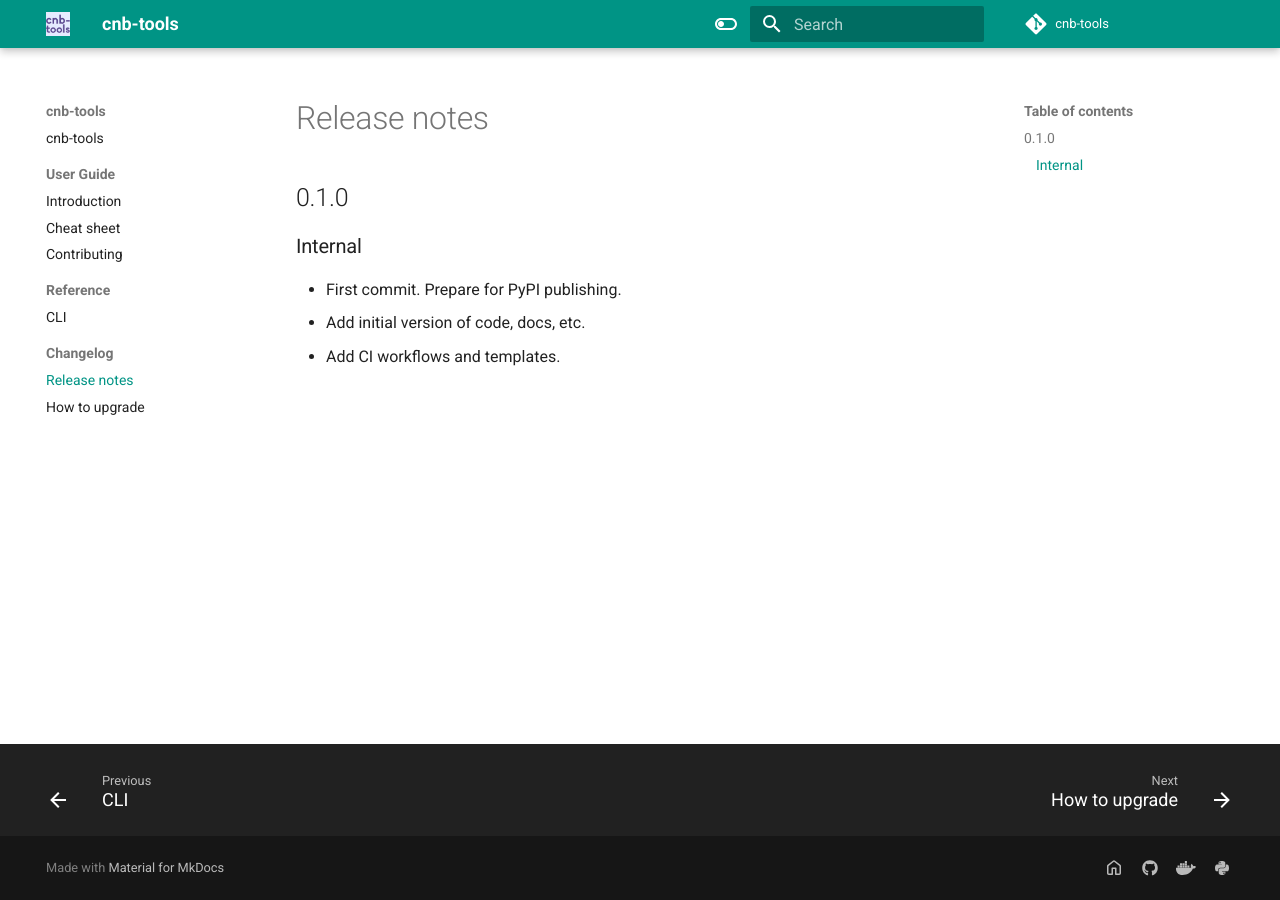
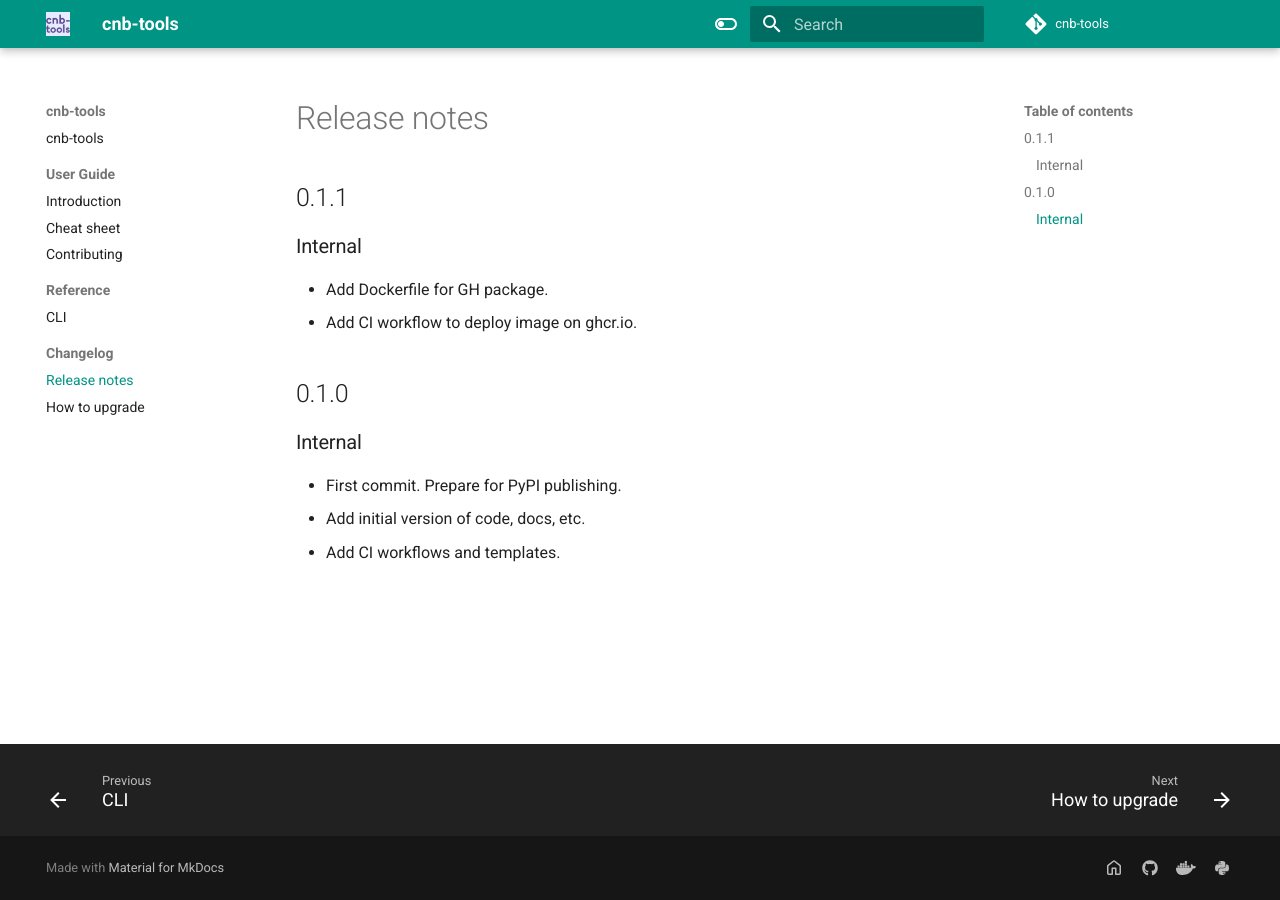
Before and after one commit to Sage-Bionetworks-Challenges/cnb-tools, an MkDocs documentation site: the page built from docs/changelog/release-notes.md, in a window 1280 px wide. Built offline with MkDocs 1.6.1 and Material for MkDocs 9.7.7, drawn with Linux system fonts in a browser that asks for light colours; comment, search, counter and statistics services are not loaded.

Commit message:
[prep] v0.1.1 release (#9)
* add dockerignore

* update version

* add changelog

* update ci workflow

```diff
--- a/docs/changelog/release-notes.md
+++ b/docs/changelog/release-notes.md
@@ -1,3 +1,9 @@
+## 0.1.1
+
+### Internal
+* Add Dockerfile for GH package.
+* Add CI workflow to deploy image on ghcr.io.
+
 ## 0.1.0
 
 ### Internal
--- a/pyproject.toml
+++ b/pyproject.toml
@@ -1,6 +1,6 @@
 [tool.poetry]
 name = "cnb-tools"
-version = "0.1.0"
+version = "0.1.1"
 description = "Convenience tools/functions for challenges and benchmarking on Synapse.org"
 license = "Apache-2.0"
 authors = ["Sage CNB Team <cnb@sagebase.org>"]
```
Also changed, not shown: 2 other files.
